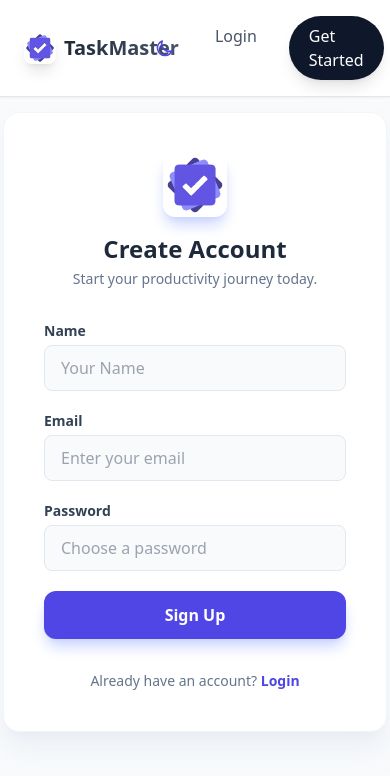
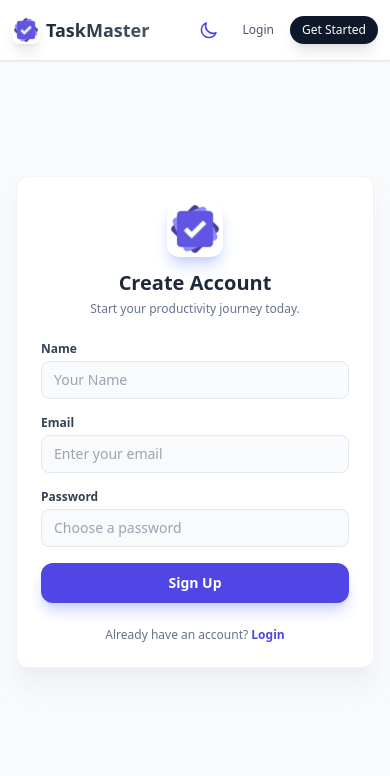
Before and after one commit to swaroop999/taskmaster-intern-task, a React (Vite) app in the folder client/: page /register in a window 390 px wide. Shown: the top 776 px of the page. Built offline with nearby package versions, Linux system fonts and the light colour scheme.

Commit message:
revamp for mobile

```diff
--- a/client/src/components/Navbar.jsx
+++ b/client/src/components/Navbar.jsx
@@ -26,20 +26,20 @@ const Navbar = () => {
 
   return (
     <nav className="fixed top-0 w-full z-50 bg-white/90 dark:bg-slate-900/90 backdrop-blur-lg border-b border-slate-200 dark:border-slate-800 shadow-sm transition-colors duration-300">
-      <div className="container mx-auto px-6 py-4 flex justify-between items-center">
+      <div className="container mx-auto px-3 sm:px-6 py-3 sm:py-4 flex justify-between items-center">
         {/* Logo Section */}
-        <Link to="/" className="flex items-center gap-2 group">
+        <Link to="/" className="flex items-center gap-1.5 sm:gap-2 group">
           <img
             src="/task-icon.png"
             alt="TaskMaster Logo"
-            className="w-8 h-8 rounded-lg shadow-lg group-hover:shadow-indigo-500/30 transition-all"
+            className="w-7 h-7 sm:w-8 sm:h-8 rounded-lg shadow-lg group-hover:shadow-indigo-500/30 transition-all"
           />
-          <span className="text-xl font-bold bg-gradient-to-r from-slate-800 to-slate-600 dark:from-white dark:to-slate-300 bg-clip-text text-transparent">
+          <span className="text-lg sm:text-xl font-bold bg-gradient-to-r from-slate-800 to-slate-600 dark:from-white dark:to-slate-300 bg-clip-text text-transparent">
             TaskMaster
           </span>
         </Link>
 
-        <div className="flex items-center gap-4">
+        <div className="flex items-center gap-2 sm:gap-4">
           {/* 3. Dark Mode Toggle Button */}
           <button
             onClick={toggleTheme}
@@ -94,22 +94,22 @@ const Navbar = () => {
               </div>
               <button
                 onClick={onLogout}
-                className="bg-white dark:bg-slate-800 border border-slate-200 dark:border-slate-700 text-slate-600 dark:text-slate-300 px-4 py-2 rounded-full text-sm font-medium hover:bg-red-50 hover:text-red-600 hover:border-red-100 dark:hover:bg-slate-700 dark:hover:text-red-400 transition-all duration-200"
+                className="bg-white dark:bg-slate-800 border border-slate-200 dark:border-slate-700 text-slate-600 dark:text-slate-300 px-3 sm:px-4 py-1.5 sm:py-2 rounded-full text-xs sm:text-sm font-medium hover:bg-red-50 hover:text-red-600 hover:border-red-100 dark:hover:bg-slate-700 dark:hover:text-red-400 transition-all duration-200"
               >
                 Logout
               </button>
             </div>
           ) : (
-            <div className="flex gap-4">
+            <div className="flex gap-2 sm:gap-4">
               <Link
                 to="/"
-                className="text-slate-600 dark:text-slate-300 font-medium hover:text-indigo-600 transition px-4 py-2"
+                className="text-slate-600 dark:text-slate-300 font-medium hover:text-indigo-600 transition px-2 sm:px-4 py-1.5 sm:py-2 text-xs sm:text-base"
               >
                 Login
               </Link>
               <Link
                 to="/register"
-                className="bg-slate-900 dark:bg-indigo-600 text-white px-5 py-2 rounded-full font-medium hover:bg-slate-800 dark:hover:bg-indigo-500 transition-all shadow-lg"
+                className="bg-slate-900 dark:bg-indigo-600 text-white px-3 sm:px-5 py-1.5 sm:py-2 rounded-full font-medium hover:bg-slate-800 dark:hover:bg-indigo-500 transition-all shadow-lg text-xs sm:text-base"
               >
                 Get Started
               </Link>
--- a/client/src/components/TaskForm.jsx
+++ b/client/src/components/TaskForm.jsx
@@ -15,17 +15,17 @@ const TaskForm = ({ onAdd }) => {
   };
 
   return (
-    <form onSubmit={handleSubmit} className="mb-6 flex gap-2">
+    <form onSubmit={handleSubmit} className="mb-4 sm:mb-6 flex gap-2">
       <input
         type="text"
-        className="flex-1 px-4 py-3 border rounded-lg focus:outline-none focus:ring-2 focus:ring-indigo-500 shadow-sm bg-slate-50 dark:bg-slate-950 border-slate-200 dark:border-slate-800 text-slate-800 dark:text-white placeholder-slate-400 transition-colors"
+        className="flex-1 px-3 sm:px-4 py-2.5 sm:py-3 border rounded-lg focus:outline-none focus:ring-2 focus:ring-indigo-500 shadow-sm bg-slate-50 dark:bg-slate-950 border-slate-200 dark:border-slate-800 text-sm sm:text-base text-slate-800 dark:text-white placeholder-slate-400 dark:placeholder-slate-500 transition-colors"
         placeholder="What needs to be done?"
         value={title}
         onChange={(e) => setTitle(e.target.value)}
       />
       <button
         type="submit"
-        className="bg-indigo-600 text-white px-6 py-3 rounded-lg hover:bg-indigo-700 transition font-medium shadow-md shadow-indigo-200 dark:shadow-none"
+        className="bg-indigo-600 text-white px-4 sm:px-6 py-2.5 sm:py-3 rounded-lg hover:bg-indigo-700 transition font-medium shadow-md shadow-indigo-200 dark:shadow-none text-sm sm:text-base whitespace-nowrap"
       >
         Add
       </button>
--- a/client/src/components/TaskItem.jsx
+++ b/client/src/components/TaskItem.jsx
@@ -1,14 +1,14 @@
 const TaskItem = ({ task, onToggle, onDelete }) => {
   return (
     <div
-      className={`group relative flex justify-between items-center p-5 mb-4 bg-white dark:bg-slate-900 rounded-xl border-l-4 shadow-sm transition-all duration-300 hover:shadow-md hover:-translate-y-1 ${
+      className={`group relative flex justify-between items-center p-3 sm:p-4 md:p-5 bg-white dark:bg-slate-900 rounded-lg sm:rounded-xl border-l-4 shadow-sm transition-all duration-300 hover:shadow-md sm:hover:-translate-y-1 ${
         task.isCompleted
           ? "border-l-emerald-400 opacity-75"
           : "border-l-amber-400 border-y border-r border-slate-100 dark:border-slate-800"
       }`}
     >
       <div
-        className="flex items-center gap-4 cursor-pointer flex-1"
+        className="flex items-center gap-2 sm:gap-3 md:gap-4 cursor-pointer flex-1 min-w-0"
         onClick={() => onToggle(task._id)}
       >
         {/* Interactive Checkbox */}
@@ -43,9 +43,9 @@ const TaskItem = ({ task, onToggle, onDelete }) => {
           </div>
         </div>
 
-        <div className="flex flex-col flex-1">
+        <div className="flex flex-col flex-1 min-w-0">
           <span
-            className={`text-lg font-medium transition-all duration-300 ${
+            className={`text-sm sm:text-base md:text-lg font-medium transition-all duration-300 break-words ${
               task.isCompleted
                 ? "line-through text-slate-400 dark:text-slate-500"
                 : "text-slate-700 dark:text-slate-200"
@@ -54,23 +54,23 @@ const TaskItem = ({ task, onToggle, onDelete }) => {
             {task.title}
           </span>
           <span
-            className={`text-xs font-semibold uppercase tracking-wider mt-0.5 ${
-              task.isCompleted ? "text-emerald-500" : "text-amber-500"
+            className={`text-[10px] sm:text-xs font-semibold uppercase tracking-wider mt-0.5 ${
+              task.isCompleted ? "text-emerald-500 dark:text-emerald-400" : "text-amber-500 dark:text-amber-400"
             }`}
           >
-            {task.isCompleted ? "Completed" : "Pending Action"}
+            {task.isCompleted ? "Completed" : "Pending"}
           </span>
         </div>
       </div>
 
       <button
         onClick={() => onDelete(task._id)}
-        className="text-slate-300 dark:text-slate-600 hover:text-red-500 hover:bg-red-50 dark:hover:bg-red-900/20 p-2 rounded-lg transition-all"
+        className="text-slate-300 dark:text-slate-600 hover:text-red-500 hover:bg-red-50 dark:hover:bg-red-900/20 p-1.5 sm:p-2 rounded-lg transition-all flex-shrink-0"
         title="Delete Task"
       >
         <svg
           xmlns="http://www.w3.org/2000/svg"
-          className="h-5 w-5"
+          className="h-4 w-4 sm:h-5 sm:w-5"
           viewBox="0 0 20 20"
           fill="currentColor"
         >
--- a/client/src/pages/Login.jsx
+++ b/client/src/pages/Login.jsx
@@ -33,30 +33,30 @@ const Login = () => {
   return (
     <div className="flex justify-center items-center min-h-screen bg-slate-50 dark:bg-slate-950 transition-colors duration-300">
       <div className="bg-white dark:bg-slate-900 p-10 rounded-2xl shadow-xl shadow-slate-200/50 dark:shadow-none w-96 border border-slate-100 dark:border-slate-800 transition-colors">
-        <div className="text-center mb-8">
+        <div className="text-center mb-6 sm:mb-8">
           <img
             src="/task-icon.png"
             alt="Logo"
-            className="w-16 h-16 mx-auto mb-4 rounded-xl shadow-lg shadow-indigo-200 dark:shadow-none"
+            className="w-14 h-14 sm:w-16 sm:h-16 mx-auto mb-3 sm:mb-4 rounded-xl shadow-lg shadow-indigo-200 dark:shadow-none"
           />
-          <h2 className="text-2xl font-bold text-slate-800 dark:text-white">
+          <h2 className="text-xl sm:text-2xl font-bold text-slate-800 dark:text-white">
             Welcome Back
           </h2>
-          <p className="text-slate-500 dark:text-slate-400 text-sm mt-1">
+          <p className="text-slate-500 dark:text-slate-400 text-xs sm:text-sm mt-1">
             Please enter your details to sign in.
           </p>
         </div>
 
-        <form onSubmit={handleSubmit} className="space-y-5">
+        <form onSubmit={handleSubmit} className="space-y-4 sm:space-y-5">
           <div>
-            <label className="block text-sm font-semibold text-slate-700 dark:text-slate-300 mb-1">
+            <label className="block text-xs sm:text-sm font-semibold text-slate-700 dark:text-slate-300 mb-1">
               Email
             </label>
             <input
               type="email"
               name="email"
               id="email"
-              className="w-full px-4 py-2.5 bg-slate-50 dark:bg-slate-950 border border-slate-200 dark:border-slate-700 rounded-lg focus:outline-none focus:ring-2 focus:ring-indigo-500 focus:bg-white dark:focus:bg-slate-900 text-slate-800 dark:text-white transition"
+              className="w-full px-3 sm:px-4 py-2 sm:py-2.5 text-sm sm:text-base bg-slate-50 dark:bg-slate-950 border border-slate-200 dark:border-slate-700 rounded-lg focus:outline-none focus:ring-2 focus:ring-indigo-500 focus:bg-white dark:focus:bg-slate-900 text-slate-800 dark:text-white transition"
               placeholder="Enter your email"
               value={email}
               onChange={(e) => setEmail(e.target.value)}
@@ -64,14 +64,14 @@ const Login = () => {
             />
           </div>
           <div>
-            <label className="block text-sm font-semibold text-slate-700 dark:text-slate-300 mb-1">
+            <label className="block text-xs sm:text-sm font-semibold text-slate-700 dark:text-slate-300 mb-1">
               Password
             </label>
             <input
               type="password"
               name="password"
               id="password"
-              className="w-full px-4 py-2.5 bg-slate-50 dark:bg-slate-950 border border-slate-200 dark:border-slate-700 rounded-lg focus:outline-none focus:ring-2 focus:ring-indigo-500 focus:bg-white dark:focus:bg-slate-900 text-slate-800 dark:text-white transition"
+              className="w-full px-3 sm:px-4 py-2 sm:py-2.5 text-sm sm:text-base bg-slate-50 dark:bg-slate-950 border border-slate-200 dark:border-slate-700 rounded-lg focus:outline-none focus:ring-2 focus:ring-indigo-500 focus:bg-white dark:focus:bg-slate-900 text-slate-800 dark:text-white transition"
               placeholder="Enter your password"
               value={password}
               onChange={(e) => setPassword(e.target.value)}
@@ -81,7 +81,7 @@ const Login = () => {
           <button
             type="submit"
             disabled={loading}
-            className={`w-full text-white font-semibold py-3 rounded-xl shadow-lg transition-all transform hover:-translate-y-0.5 ${
+            className={`w-full text-white font-semibold py-2.5 sm:py-3 text-sm sm:text-base rounded-xl shadow-lg transition-all transform hover:-translate-y-0.5 ${
               loading
                 ? "bg-indigo-300 cursor-not-allowed"
                 : "bg-indigo-600 hover:bg-indigo-700 shadow-indigo-200 dark:shadow-none"
@@ -90,7 +90,7 @@ const Login = () => {
             {loading ? "Signing in..." : "Sign In"}
           </button>
         </form>
-        <p className="mt-8 text-center text-sm text-slate-500 dark:text-slate-400">
+        <p className="mt-6 sm:mt-8 text-center text-xs sm:text-sm text-slate-500 dark:text-slate-400">
           Don't have an account?{" "}
           <Link
             to="/register"
--- a/client/src/pages/Register.jsx
+++ b/client/src/pages/Register.jsx
@@ -30,31 +30,31 @@ const Register = () => {
 
   return (
     // CHANGED: h-[85vh] -> min-h-screen to fix dark mode background gaps
-    <div className="flex justify-center items-center min-h-screen bg-slate-50 dark:bg-slate-950 transition-colors duration-300">
-      <div className="bg-white dark:bg-slate-900 p-10 rounded-2xl shadow-xl shadow-slate-200/50 dark:shadow-none w-96 border border-slate-100 dark:border-slate-800 transition-colors">
-        <div className="text-center mb-8">
+    <div className="flex justify-center items-center min-h-screen bg-slate-50 dark:bg-slate-950 transition-colors duration-300 px-4">
+      <div className="bg-white dark:bg-slate-900 p-6 sm:p-8 md:p-10 rounded-xl sm:rounded-2xl shadow-xl shadow-slate-200/50 dark:shadow-none w-full max-w-md border border-slate-100 dark:border-slate-800 transition-colors">
+        <div className="text-center mb-6 sm:mb-8">
           <img
             src="/task-icon.png"
             alt="Logo"
-            className="w-16 h-16 mx-auto mb-4 rounded-xl shadow-lg shadow-indigo-200 dark:shadow-none"
+            className="w-14 h-14 sm:w-16 sm:h-16 mx-auto mb-3 sm:mb-4 rounded-xl shadow-lg shadow-indigo-200 dark:shadow-none"
           />
-          <h2 className="text-2xl font-bold text-slate-800 dark:text-white">
+          <h2 className="text-xl sm:text-2xl font-bold text-slate-800 dark:text-white">
             Create Account
           </h2>
-          <p className="text-slate-500 dark:text-slate-400 text-sm mt-1">
+          <p className="text-slate-500 dark:text-slate-400 text-xs sm:text-sm mt-1">
             Start your productivity journey today.
           </p>
         </div>
-        <form onSubmit={handleSubmit} className="space-y-5">
+        <form onSubmit={handleSubmit} className="space-y-4 sm:space-y-5">
           <div>
-            <label className="block text-sm font-semibold text-slate-700 dark:text-slate-300 mb-1">
+            <label className="block text-xs sm:text-sm font-semibold text-slate-700 dark:text-slate-300 mb-1">
               Name
             </label>
             <input
               type="text"
               name="name"
               id="name"
-              className="w-full px-4 py-2.5 bg-slate-50 dark:bg-slate-800 border border-slate-200 dark:border-slate-700 rounded-lg focus:outline-none focus:ring-2 focus:ring-indigo-500 focus:bg-white dark:focus:bg-slate-900 text-slate-800 dark:text-white transition"
+              className="w-full px-3 sm:px-4 py-2 sm:py-2.5 text-sm sm:text-base bg-slate-50 dark:bg-slate-800 border border-slate-200 dark:border-slate-700 rounded-lg focus:outline-none focus:ring-2 focus:ring-indigo-500 focus:bg-white dark:focus:bg-slate-900 text-slate-800 dark:text-white transition"
               placeholder="Your Name"
               value={name}
               onChange={(e) => setName(e.target.value)}
@@ -62,14 +62,14 @@ const Register = () => {
             />
           </div>
           <div>
-            <label className="block text-sm font-semibold text-slate-700 dark:text-slate-300 mb-1">
+            <label className="block text-xs sm:text-sm font-semibold text-slate-700 dark:text-slate-300 mb-1">
               Email
             </label>
             <input
               type="email"
               name="email"
               id="email"
-              className="w-full px-4 py-2.5 bg-slate-50 dark:bg-slate-800 border border-slate-200 dark:border-slate-700 rounded-lg focus:outline-none focus:ring-2 focus:ring-indigo-500 focus:bg-white dark:focus:bg-slate-900 text-slate-800 dark:text-white transition"
+              className="w-full px-3 sm:px-4 py-2 sm:py-2.5 text-sm sm:text-base bg-slate-50 dark:bg-slate-800 border border-slate-200 dark:border-slate-700 rounded-lg focus:outline-none focus:ring-2 focus:ring-indigo-500 focus:bg-white dark:focus:bg-slate-900 text-slate-800 dark:text-white transition"
               placeholder="Enter your email"
               value={email}
               onChange={(e) => setEmail(e.target.value)}
@@ -77,14 +77,14 @@ const Register = () => {
             />
           </div>
           <div>
-            <label className="block text-sm font-semibold text-slate-700 dark:text-slate-300 mb-1">
+            <label className="block text-xs sm:text-sm font-semibold text-slate-700 dark:text-slate-300 mb-1">
               Password
             </label>
             <input
               type="password"
               name="password"
               id="password"
-              className="w-full px-4 py-2.5 bg-slate-50 dark:bg-slate-800 border border-slate-200 dark:border-slate-700 rounded-lg focus:outline-none focus:ring-2 focus:ring-indigo-500 focus:bg-white dark:focus:bg-slate-900 text-slate-800 dark:text-white transition"
+              className="w-full px-3 sm:px-4 py-2 sm:py-2.5 text-sm sm:text-base bg-slate-50 dark:bg-slate-800 border border-slate-200 dark:border-slate-700 rounded-lg focus:outline-none focus:ring-2 focus:ring-indigo-500 focus:bg-white dark:focus:bg-slate-900 text-slate-800 dark:text-white transition"
               placeholder="Choose a password"
               value={password}
               onChange={(e) => setPassword(e.target.value)}
@@ -95,7 +95,7 @@ const Register = () => {
           <button
             type="submit"
             disabled={loading}
-            className={`w-full text-white font-semibold py-3 rounded-xl shadow-lg transition-all transform hover:-translate-y-0.5 ${
+            className={`w-full text-white font-semibold py-2.5 sm:py-3 text-sm sm:text-base rounded-xl shadow-lg transition-all transform hover:-translate-y-0.5 ${
               loading
                 ? "bg-indigo-300 cursor-not-allowed"
                 : "bg-indigo-600 hover:bg-indigo-700 shadow-indigo-200 dark:shadow-none"
@@ -104,7 +104,7 @@ const Register = () => {
             {loading ? "Creating Account..." : "Sign Up"}
           </button>
         </form>
-        <p className="mt-8 text-center text-sm text-slate-500 dark:text-slate-400">
+        <p className="mt-6 sm:mt-8 text-center text-xs sm:text-sm text-slate-500 dark:text-slate-400">
           Already have an account?{" "}
           <Link
             to="/"
```
Also changed, not shown: client/src/pages/Dashboard.jsx (+28 -28 lines).
